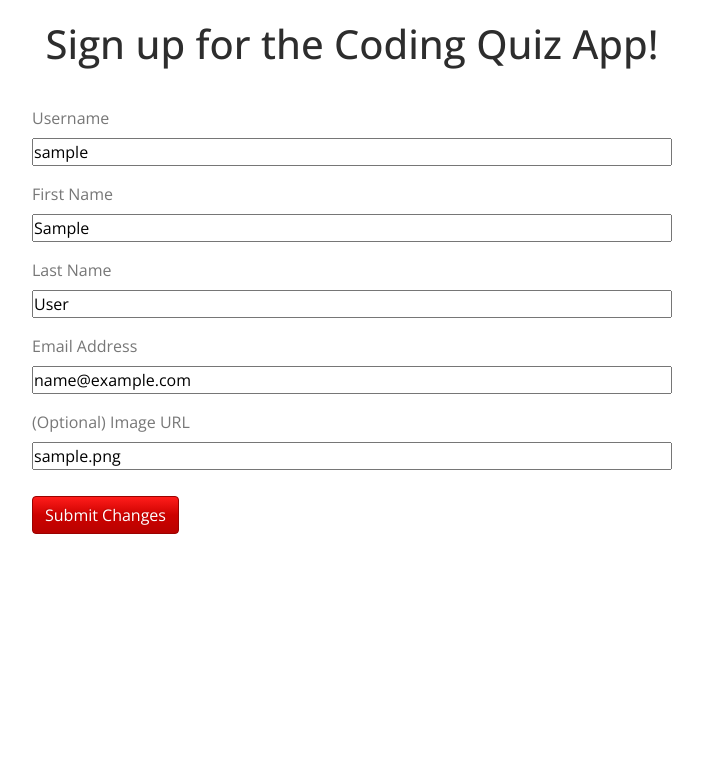
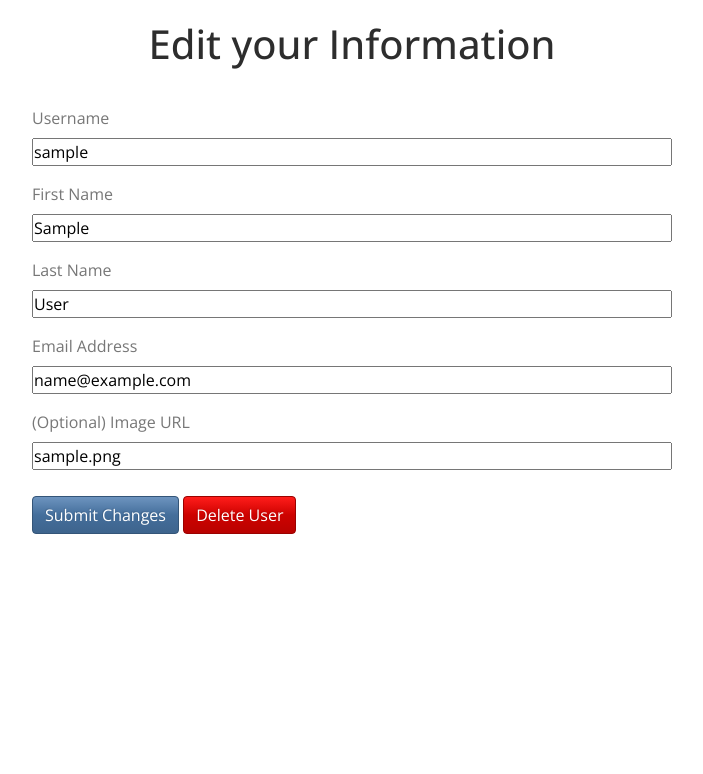
Before and after one commit to rnbrietzke10/coding-quiz-app, a Flask app: page /users/dashboard/1/edit in a window 1280 px wide. Shown: the part 58-832 px from the top of the page, without its empty margins (288-991 px from the left). Run offline with Flask 2, Linux system fonts and the light colour scheme; the visitor is signed in with stand-in values (Sample User, id 1); tables that the repository leaves empty hold one stand-in row (values such as "Sample post"); some libraries are stand-ins or nearby versions.

Commit message:
add delete user route and update README.md

```diff
--- a/app.py
+++ b/app.py
@@ -7,7 +7,7 @@ from flask import Flask, render_template, redirect, session, flash, g, jsonify,
 from sqlalchemy.exc import IntegrityError
 from flask_debugtoolbar import DebugToolbarExtension
 from models import connect_db, db, User, QuizData
-from forms import SignUpForm, LoginForm, UpdateProfileForm, CreateQuizForm
+from forms import SignUpForm, LoginForm, UpdateProfileForm, CreateQuizForm, DeleteUser
 
 app = Flask(__name__)
 
@@ -114,6 +114,59 @@ def logout_route():
     return redirect('/')
 
 
+@app.route('/users/dashboard/<int:user_id>/edit', methods=["GET", "POST"])
+def edit_user_profile(user_id):
+    """
+    Edit user information
+    """
+    user = User.query.filter_by(id=user_id).first()
+    if not g.user:
+        flash("Access unauthorized.", "danger")
+        return redirect('/signup')
+    form = UpdateProfileForm(obj=user)
+    if form.validate_on_submit():
+        try:
+            user.first_name = form.first_name.data
+            user.last_name = form.last_name.data
+            user.email = form.email.data
+            user.username = form.username.data
+            user.image_url = form.image_url.data
+            db.session.commit()
+        except IntegrityError:
+            form_error(form)
+            return render_template('edit_user_info.html', form=form, user=user)
+
+        return redirect('/')
+    if user.id == g.user.id:
+        return render_template('edit_user_info.html', form=form, user=user)
+
+
+@app.route('/users/dashboard/<int:user_id>/delete', methods=["GET", "POST"])
+def delete_user(user_id):
+    """Show delete user form and delete user if authenticated"""
+    form = DeleteUser()
+    user = User.query.filter_by(id=user_id).first()
+    if not g.user:
+        flash("Access unauthorized.", "danger")
+        return redirect('/signup')
+    if form.validate_on_submit():
+        try:
+            authenticated = User.authenticate(form.username.data, form.password.data)
+            if authenticated:
+                logout_user()
+                db.session.delete(g.user)
+                db.session.commit()
+                return redirect('/signup')
+            else:
+                flash("Error: User was unable to deleted.", "danger")
+                return redirect('/login')
+        except IntegrityError:
+            flash("Something went wrong with deleting the user. Please login and try again", "danger")
+            return redirect('/login')
+    if user.id == g.user.id:
+        return render_template('delete_user.html', form=form)
+
+
 @app.route('/users/dashboard/<int:user_id>')
 def user_dashboard(user_id):
     """Route user to dashboard if logged-in user is authenticated.
@@ -195,33 +248,6 @@ def request_youtube_api(query):
     session['youtube_data'] = youtube_data
 
     return youtube_data
-
-
-@app.route('/users/dashboard/<int:user_id>/edit', methods=["GET", "POST"])
-def edit_user_profile(user_id):
-    """
-    Edit user information
-    """
-    user = User.query.filter_by(id=user_id).first()
-    if not g.user:
-        flash("Access unauthorized.", "danger")
-        return redirect('/signup')
-    form = UpdateProfileForm(obj=user)
-    if form.validate_on_submit():
-        try:
-            user.first_name = form.first_name.data
-            user.last_name = form.last_name.data
-            user.email = form.email.data
-            user.username = form.username.data
-            user.image_url = form.image_url.data
-            db.session.commit()
-        except IntegrityError:
-            form_error(form)
-            return render_template('edit_user_info.html', form=form)
-
-        return redirect('/')
-    if user.id == g.user.id:
-        return render_template('edit_user_info.html', form=form)
 
 
 @app.route('/quiz-data/<int:quiz_id>')
--- a/forms.py
+++ b/forms.py
@@ -23,16 +23,21 @@ class UpdateProfileForm(FlaskForm):
     first_name = StringField("First Name", [validators.DataRequired()])
     last_name = StringField("Last Name", [validators.DataRequired()])
     email = StringField('Email Address', [validators.Length(min=6, max=35)])
-    # password = PasswordField("Password", [validators.DataRequired(validators.Length(min=8))])
     image_url = StringField('(Optional) Image URL')
 
 
 class CreateQuizForm(FlaskForm):
     """Form to select quiz topic, number of questions and difficulty"""
     tags = SelectField('Quiz Topics', choices=[('docker', 'Docker'), ('devops', 'DevOps'), ('laravel', 'Laravel'),
-                                                ('html', 'HTML'), ('php', 'PHP'), ('javascript', 'JavaScript'),
-                                                ('wordpress', 'WordPress'), ('bash', 'Bash'),
-                                                (None, 'Random Questions')])
+                                               ('html', 'HTML'), ('php', 'PHP'), ('javascript', 'JavaScript'),
+                                               ('wordpress', 'WordPress'), ('bash', 'Bash'),
+                                               (None, 'Random Questions')])
     limit = SelectField('Number of Questions', choices=[(5, 5), (10, 10), (15, 15), (20, 20)])
     difficulty = SelectField('Question Difficulty', choices=[('easy', 'Easy'), ('medium', 'Medium'), ('hard', 'Hard'),
                                                              (None, 'Random')])
+
+
+class DeleteUser(FlaskForm):
+    """Delete User Form used to authenticate user before deleting account"""
+    username = StringField("Username", [validators.DataRequired()])
+    password = PasswordField("Password", [validators.DataRequired(validators.Length(min=8))])
--- a/templates/edit_user_info.html
+++ b/templates/edit_user_info.html
@@ -1,8 +1,9 @@
 {% extends 'base.html' %} {% block title %}Signup{% endblock %} {% block content %}
-    <h1>Sign up for the Coding Quiz App!</h1>
+    <h1>Edit your Information</h1>
 
     <form method="post">
         {% include "_form.html" %}
-        <button class="btn btn-danger" type="submit">Submit Changes</button>
+        <button class="btn btn-primary" type="submit">Submit Changes</button>
+        <a href="/users/dashboard/{{ user.id }}/delete" class="btn btn-danger" >Delete User</a>
     </form>
 {% endblock %}
```
Also changed, not shown: proposal.md (+0 -1 lines), templates/delete_user.html (added, +8 -0 lines), README.md, images/1-Home-Page.png (added), images/1-Login.png (added), images/1-Signup.png (added), images/4-Home-Page.png (added), images/Quiz-Options.png (added), images/Quiz-Results-Page.png (added), images/Quiz.png (added).
